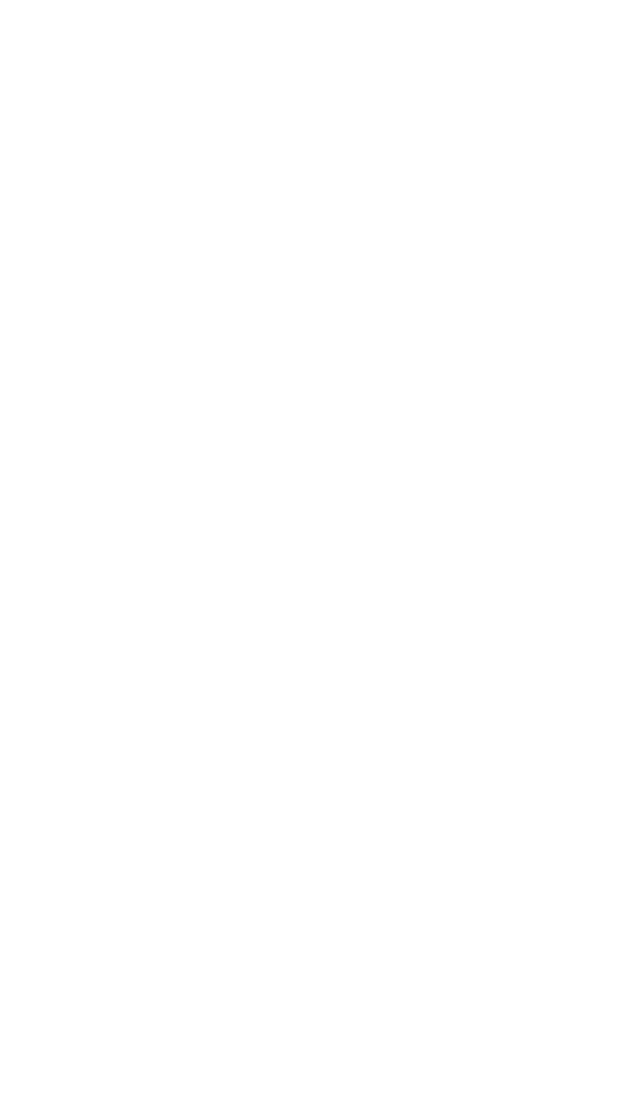
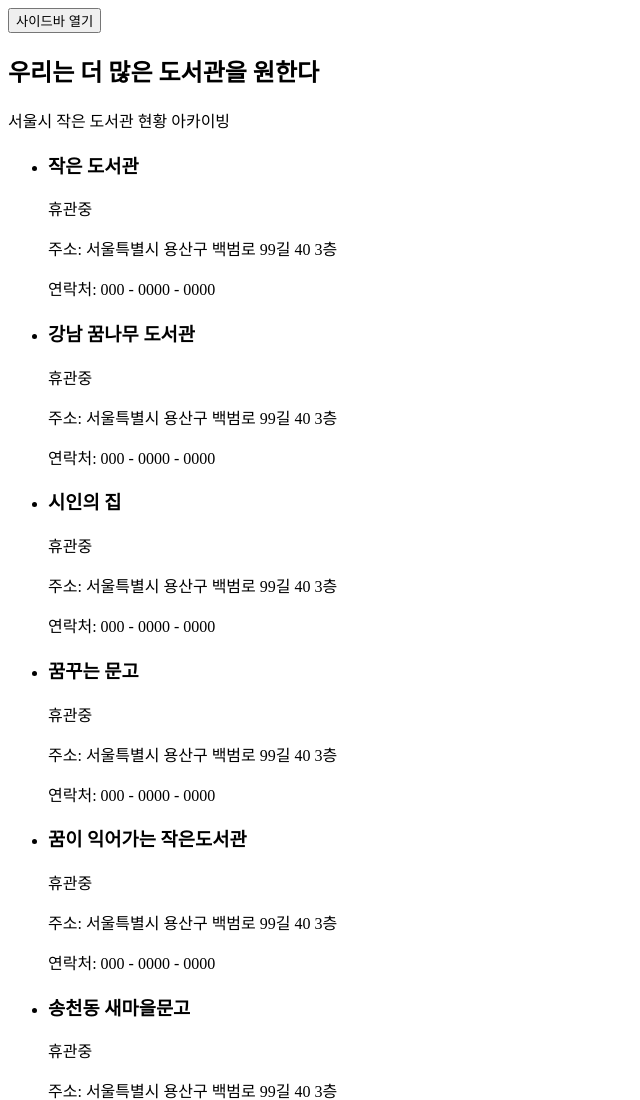
Before and after one commit to samseburn/wewantmorelibrary, a website: page index.html in a window 1280 px wide. Shown: the top 1100 px of the page, without its empty margins (0-640 px from the left). Before the commit the page ends 800 px from the top, so only its background shows below. Drawn offline with Linux system fonts and the light colour scheme.

Commit message:
🚧 Sidebar 마크업

```diff
--- a/index.html
+++ b/index.html
@@ -18,6 +18,86 @@
     <script src="./script.js"></script>
   </head>
   <body>
-    <p></p>
+    <button type="button" class="sidebar-open-button">사이드바 열기</button>
+    <aside class="sidebar">
+      <header class="sidebar-header">
+        <h1 class="title">우리는 더 많은 도서관을 원한다</h1>
+        <p class="sidebar-description">서울시 작은 도서관 현황 아카이빙</p>
+      </header>
+
+      <!-- NOTE: 필터 버튼을 클릭한 경우 -->
+      <div class="sidebar-content">
+        <ul class="sidebar-list">
+          <li class="sidebar-item">
+            <h3>작은 도서관</h3>
+            <p>휴관중</p>
+            <p>주소: 서울특별시 용산구 백범로 99길 40 3층</p>
+            <p>연락처: 000 - 0000 - 0000</p>
+          </li>
+          <li class="sidebar-item">
+            <h3>강남 꿈나무 도서관</h3>
+            <p>휴관중</p>
+            <p><span>주소: </span>서울특별시 용산구 백범로 99길 40 3층</p>
+            <p><span>연락처: </span>000 - 0000 - 0000</p>
+          </li>
+          <li class="sidebar-item">
+            <h3>시인의 집</h3>
+            <p>휴관중</p>
+            <p><span>주소: </span>서울특별시 용산구 백범로 99길 40 3층</p>
+            <p><span>연락처: </span>000 - 0000 - 0000</p>
+          </li>
+          <li class="sidebar-item">
+            <h3>꿈꾸는 문고</h3>
+            <p>휴관중</p>
+            <p><span>주소: </span>서울특별시 용산구 백범로 99길 40 3층</p>
+            <p><span>연락처: </span>000 - 0000 - 0000</p>
+          </li>
+          <li class="sidebar-item">
+            <h3>꿈이 익어가는 작은도서관</h3>
+            <p>휴관중</p>
+            <p><span>주소: </span>서울특별시 용산구 백범로 99길 40 3층</p>
+            <p><span>연락처: </span>000 - 0000 - 0000</p>
+          </li>
+          <li class="sidebar-item">
+            <h3>송천동 새마을문고</h3>
+            <p>휴관중</p>
+            <p><span>주소: </span>서울특별시 용산구 백범로 99길 40 3층</p>
+            <p><span>연락처: </span>000 - 0000 - 0000</p>
+          </li>
+          <li class="sidebar-item">
+            <h3>작은 도서관</h3>
+            <p>휴관중</p>
+            <p><span>주소: </span>서울특별시 용산구 백범로 99길 40 3층</p>
+            <p><span>연락처: </span>000 - 0000 - 0000</p>
+          </li>
+          <li class="sidebar-item">
+            <h3>작은 도서관</h3>
+            <p>휴관중</p>
+            <p><span>주소: </span>서울특별시 용산구 백범로 99길 40 3층</p>
+            <p><span>연락처: </span>000 - 0000 - 0000</p>
+          </li>
+          <li class="sidebar-item">
+            <h3>작은 도서관</h3>
+            <p>휴관중</p>
+            <p><span>주소: </span>서울특별시 용산구 백범로 99길 40 3층</p>
+            <p><span>연락처: </span>000 - 0000 - 0000</p>
+          </li>
+        </ul>
+      </div>
+
+      <!-- NOTE: 필터 버튼을 클릭하지 않은 경우 -->
+      <div class="sidebar-content">
+        <p class="placeholder">보고 싶은 구를 클릭하세요</p>
+      </div>
+    </aside>
+    <script>
+      // 사이드바 토글 기능
+      const sidebar = document.querySelector('.sidebar');
+      const sidebarOpenBtn = document.querySelector('.sidebar-open-button');
+
+      sidebarOpenBtn.addEventListener('click', function () {
+        sidebar.classList.toggle('is-active');
+      });
+    </script>
   </body>
 </html>
```
Also changed, not shown: components/sidebar.html (added, +105 -0 lines).
